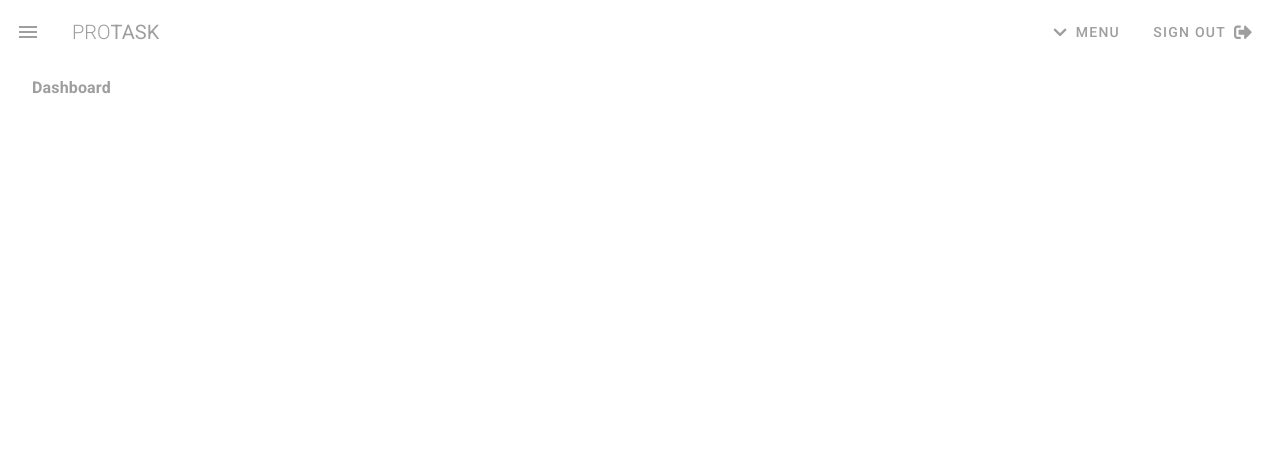
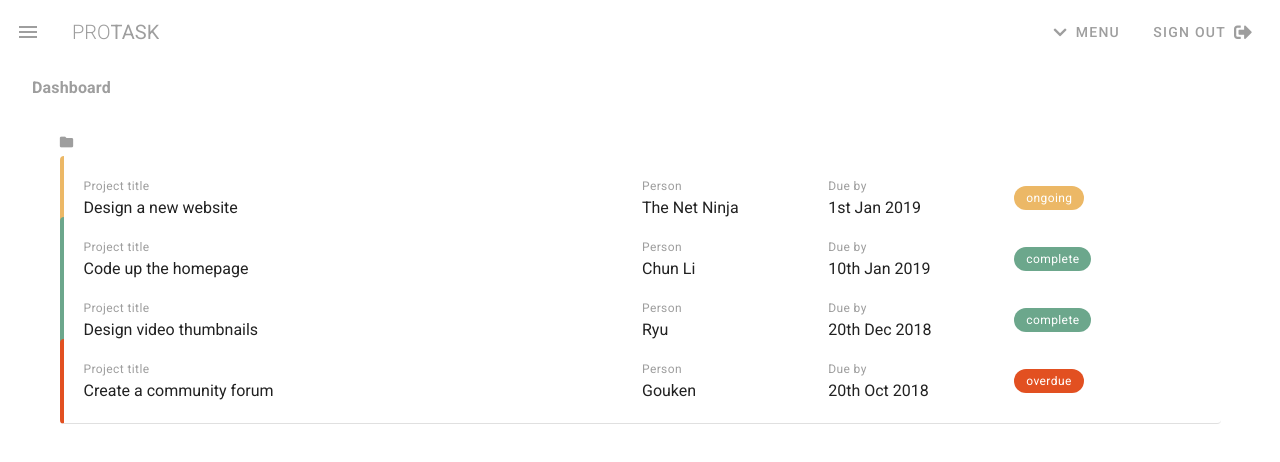
Before and after one commit to Palinana/protask, a Vue app: page /dashboard in a window 1280 px wide. Shown: the top 462 px of the page. Built offline with nearby package versions, Linux system fonts and the light colour scheme.

Commit message:
Added layout for projects on the dashboard and updated icons

```diff
--- a/public/index.html
+++ b/public/index.html
@@ -8,6 +8,7 @@
     <title>protask</title>
     <link rel="stylesheet" href="https://fonts.googleapis.com/css?family=Roboto:100,300,400,500,700,900">
     <link rel="stylesheet" href="https://cdn.jsdelivr.net/npm/@mdi/font@latest/css/materialdesignicons.min.css">
+    <link rel="stylesheet" href="https://fonts.googleapis.com/css?family=Material+Icons">
 
   </head>
   <body>
--- a/src/views/Dashboard.vue
+++ b/src/views/Dashboard.vue
@@ -1,11 +1,79 @@
 <template>
   <div class="dashboard">
     <v-subheader class="font-weight-bold grey--text subtitle-1">Dashboard</v-subheader>
+
+    <v-container class="my-4">
+      <v-layout row justify-start class="mb-3">
+        <v-btn small text color="grey" @click="sortBy('title')">
+           <v-icon small left>folder</v-icon>
+        </v-btn>
+      </v-layout>
+
+      <v-card flat class="d-flex flex-column pl-3 pr-3" v-for="project in projects" :key="project.title">
+        <v-layout row wrap :class="`pa-5 project ${project.status}`">
+          <v-flex xs12 md6>
+            <div class="caption grey--text">Project title</div>
+            <div>{{ project.title }}</div>
+          </v-flex>
+
+          <v-flex xs6 sm4 md2>
+            <div class="caption grey--text">Person</div>
+            <div>{{ project.person }}</div>
+          </v-flex>
+
+          <v-flex xs6 sm4 md2>
+            <div class="caption grey--text">Due by</div>
+            <div>{{ project.due }}</div>
+          </v-flex>
+
+          <v-flex xs2 sm4 md2 style="display: flex; justify-content: center; flex-direction: column;">
+            <div class="right">
+              <v-chip small :class="`${project.status} white--text my-2 caption`">{{ project.status }}</v-chip>
+            </div>
+          </v-flex>
+        </v-layout>
+      </v-card>
+
+    </v-container>
   </div>
 </template>
 
 <script>
 
 export default {
+  data() {
+    return {
+      projects: [
+        { title: 'Design a new website', person: 'The Net Ninja', due: '1st Jan 2019', status: 'ongoing', content: 'Lorem ipsum dolor sit amet consectetur adipisicing elit. Sunt consequuntur eos eligendi illum minima adipisci deleniti, dicta mollitia enim explicabo fugiat quidem ducimus praesentium voluptates porro molestias non sequi animi!'},
+        { title: 'Code up the homepage', person: 'Chun Li', due: '10th Jan 2019', status: 'complete', content: 'Lorem ipsum dolor sit amet consectetur adipisicing elit. Sunt consequuntur eos eligendi illum minima adipisci deleniti, dicta mollitia enim explicabo fugiat quidem ducimus praesentium voluptates porro molestias non sequi animi!'},
+        { title: 'Design video thumbnails', person: 'Ryu', due: '20th Dec 2018', status: 'complete', content: 'Lorem ipsum dolor sit amet consectetur adipisicing elit. Sunt consequuntur eos eligendi illum minima adipisci deleniti, dicta mollitia enim explicabo fugiat quidem ducimus praesentium voluptates porro molestias non sequi animi!'},
+        { title: 'Create a community forum', person: 'Gouken', due: '20th Oct 2018', status: 'overdue', content: 'Lorem ipsum dolor sit amet consectetur adipisicing elit. Sunt consequuntur eos eligendi illum minima adipisci deleniti, dicta mollitia enim explicabo fugiat quidem ducimus praesentium voluptates porro molestias non sequi animi!'},
+      ]
+    }
+  },
 }
 </script>
+
+<style>
+.project {
+  border-bottom: 1px solid rgba(0, 0, 0, 0.12);
+}
+.project.complete {
+    border-left: 4px solid #6ca78c;
+}
+.project.ongoing {
+     border-left: 4px solid #ECB866
+}
+.project.overdue {
+    border-left: 4px solid #e25021;
+}
+.v-chip.complete {
+    background: #6ca78c !important;
+}
+.v-chip.ongoing {
+    background: #ECB866 !important;
+}
+.v-chip.overdue{
+    background: #e25021 !important;
+}
+</style>
```
